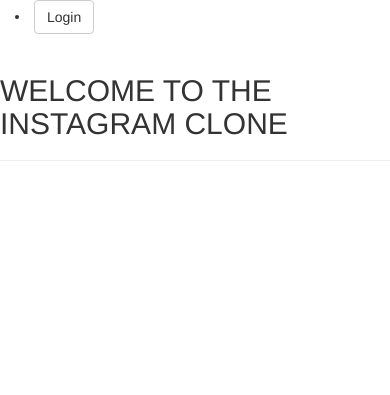
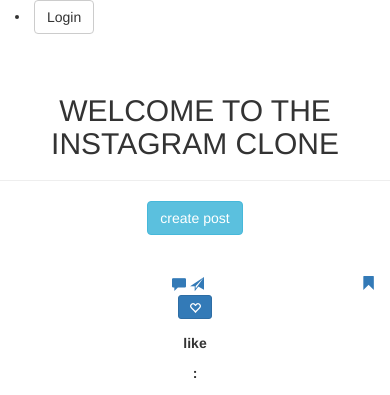
Before and after one commit to rickymwethera/instaclone, a Django app: page / in a window 390 px wide. Shown: the top 395 px of the page. Run offline with Django 3.2, Linux system fonts and the light colour scheme; data that the repository does not hold is empty; some libraries are stand-ins or nearby versions.

Commit message:
added responsivity

```diff
--- a/instaapp/templates/index.html
+++ b/instaapp/templates/index.html
@@ -2,32 +2,52 @@
 {% load static %}
 
 {% block content %}
+<style>
+  .status.each{
 
+    width: 50%;
+    height: 30%;
+  }
+  .title{
+    text-align: center;
+  }
+  .create-post{
+    text-align: center;
+  }
 
-<h2>WELCOME TO THE INSTAGRAM CLONE</h2>
+</style>
+<meta name="viewport" content="width=device-width, initial-scale=1">
+<br>
+<div class="title">
+<h2>WELCOME TO THE INSTAGRAM CLONE</h2></div>
 <hr>
+<div class="create-post text-center">
+  <a href="{% url 'create'%}"><button class="btn btn-info">create post</button> </a>
+</div>
+<br><br>
 <div class="container">
 
     <div class="status text-center">
-     {% for image in images|slice:'5'%}
+     {% for image in images %}
         <div class="each">
              <a href="#"><img src="{{image.image.url}}" alt=""></a>
              <p>{{image.name|truncatechars:12}}</p>
          </div>
-     {% endfor %}
+
 
     </div>
 
-    <div class="posts">
-     {% for image in images %}
+
+    <!-- <div class="posts">
+
      <div class="card ">
          <div class="card-header">
 
            <img id="card-img" src="{{image.image.url}}" alt=""> <b>{{image.name}}</b>
 
-             <a class="more" href="#modalCenter" data-toggle="modal"><i class="glyphicon glyphicon-option-horizontal"></i></a>
+             <a class="more" href="#modalCenter" data-toggle="modal"><i class="glyphicon glyphicon-option-horizontal"></i></a> -->
              <!--modal-->
-             <div class=" modal fade" id="modalCenter"     tabindex="-1" role="dialog" aria-labelledby="mySmallModalLabel" aria-hidden="true">
+             <!-- <div class=" modal fade" id="modalCenter"     tabindex="-1" role="dialog" aria-labelledby="mySmallModalLabel" aria-hidden="true">
                  <div class="  modal-dialog modal-sm">
                    <div class="modal-content">
 
@@ -43,7 +63,8 @@
                    </div>
                  </div>
                </div>
-         </div>
+         </div> -->
+         {% endfor %}
          <div class="card-body">
              <a id="posted" href="#"><img src="{{image.image.url}}" alt=""></a>
 
@@ -75,7 +96,7 @@
              {% for comment in image.comments.all|slice:'2' %}
                <p><b>{{comment.user.name}}</b> {{comment.comment}}</p>
 
-              {% endfor %}
+
            </div>
 
 
```
